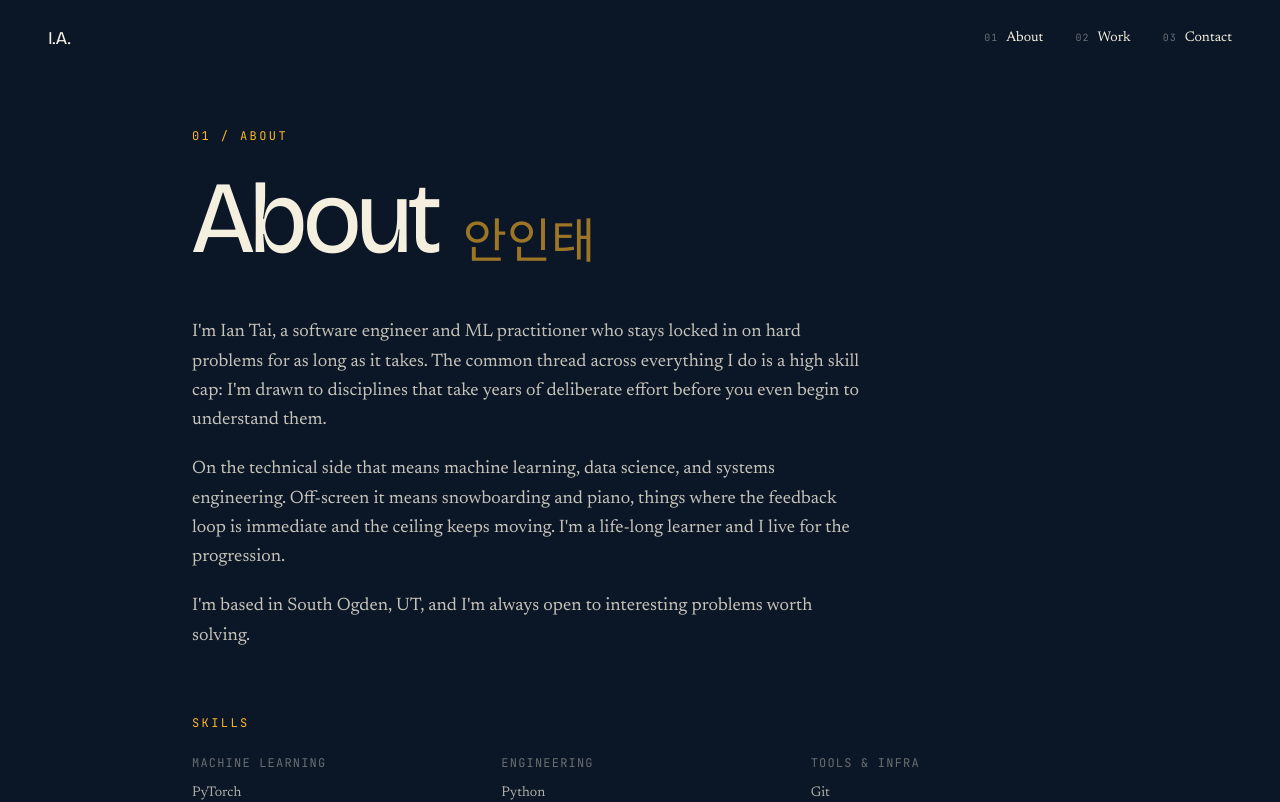
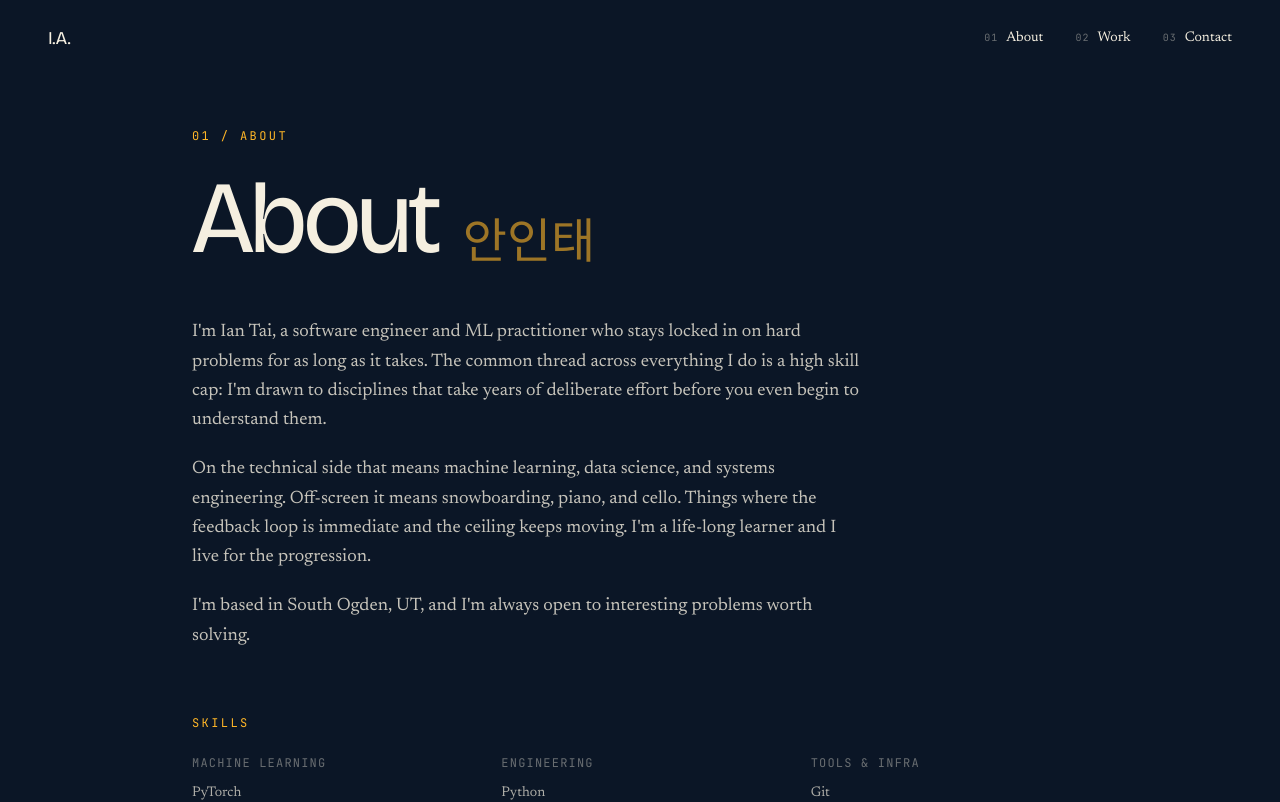
Before and after one commit to IanTaiAhn/portfolio, a Next.js app: page /about in a window 1280 px wide. Shown: the top 802 px of the page. Built offline with nearby package versions, Linux system fonts and the light colour scheme; a web font is replaced by a local one.

Commit message:
quick change in the about me paragraph

```diff
--- a/app/about/page.tsx
+++ b/app/about/page.tsx
@@ -40,8 +40,8 @@ export default function AboutPage() {
             </p>
             <p>
               On the technical side that means machine learning, data science,
-              and systems engineering. Off-screen it means snowboarding and
-              piano, things where the feedback loop is immediate and the
+              and systems engineering. Off-screen it means snowboarding,
+              piano, and cello. Things where the feedback loop is immediate and the
               ceiling keeps moving. I&apos;m a life-long learner and I live for
               the progression.
             </p>
```
